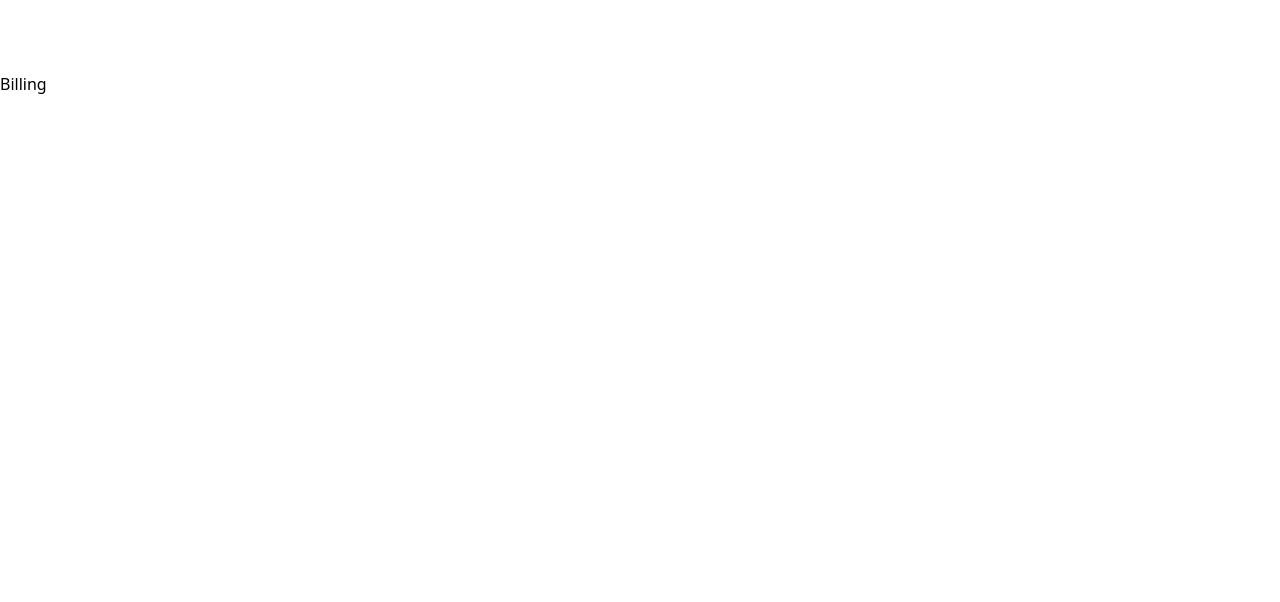
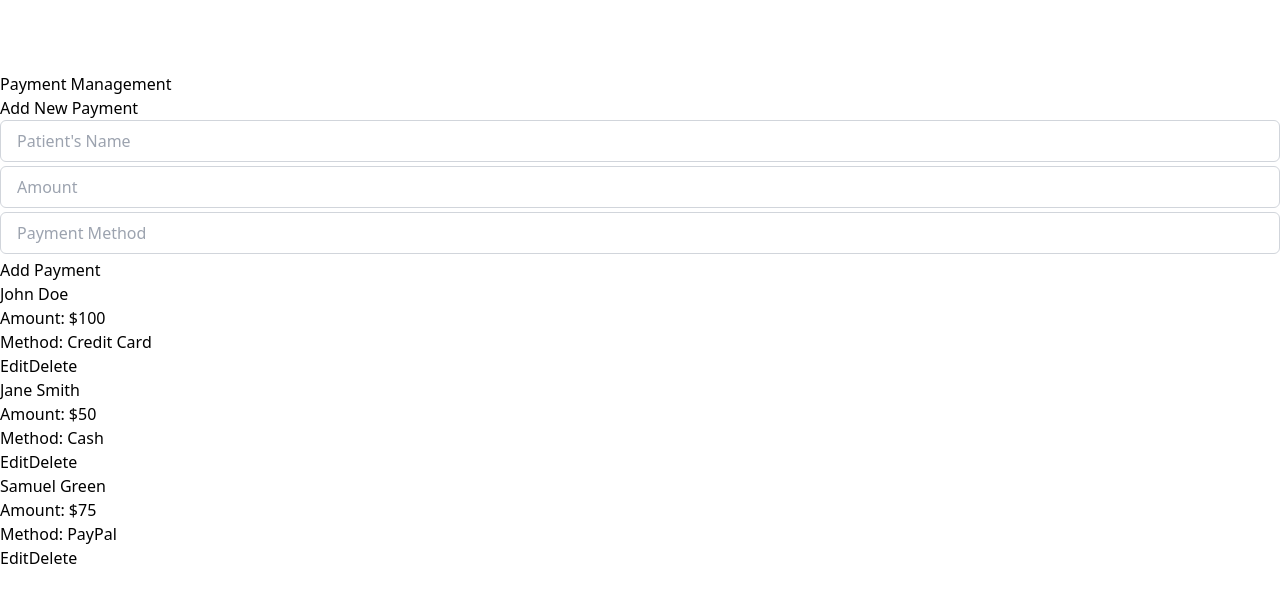
Before and after one commit to amashamaduwanthi/Medical_Center_React, a React (Vite) app: page /payment in a window 1280 px wide. Shown: the top 602 px of the page. Built offline with nearby package versions, Linux system fonts and the light colour scheme.

Commit message:
create patientSlice and send patient data in to backend

```diff
--- a/package.json
+++ b/package.json
@@ -11,6 +11,7 @@
   },
   "dependencies": {
     "@reduxjs/toolkit": "^2.6.1",
+    "axios": "^1.8.3",
     "lucide-react": "^0.479.0",
     "react": "^19.0.0",
     "react-dom": "^19.0.0",
--- /dev/null
+++ b/src/model/Patient.ts
@@ -0,0 +1,14 @@
+export default class Patient{
+    id:number;
+    name:string;
+    age:number;
+    condition: string;
+
+
+    constructor(name:string, age:number, condition:string) {
+       this.name = name;
+       this.age = age;
+       this.condition = condition;
+
+    }
+}
--- a/src/pages/Billing.tsx
+++ b/src/pages/Billing.tsx
@@ -1,6 +1,136 @@
-function Billing(){
-    return(
-        <>Billing</>
-    )
+import { useState } from "react";
+
+// Sample Payment Data for initial load
+const initialPayments = [
+    { id: 1, patient: "John Doe", amount: 100, method: "Credit Card" },
+    { id: 2, patient: "Jane Smith", amount: 50, method: "Cash" },
+    { id: 3, patient: "Samuel Green", amount: 75, method: "PayPal" }
+];
+
+function Billing() {
+    const [payments, setPayments] = useState(initialPayments);
+    const [newPayment, setNewPayment] = useState({ patient: "", amount: "", method: "" });
+    const [editingPayment, setEditingPayment] = useState(null);
+
+    // Function to add a new payment
+    const addPayment = () => {
+        if (newPayment.patient && newPayment.amount && newPayment.method) {
+            const payment = { ...newPayment, id: payments.length + 1 };
+            setPayments([...payments, payment]);
+            setNewPayment({ patient: "", amount: "", method: "" });
+        } else {
+            alert("Please fill all fields.");
+        }
+    };
+
+    // Function to delete a payment
+    const deletePayment = (id) => {
+        const filteredPayments = payments.filter((payment) => payment.id !== id);
+        setPayments(filteredPayments);
+    };
+
+    // Function to update a payment
+    const updatePayment = () => {
+        if (editingPayment) {
+            const updatedPayments = payments.map((payment) =>
+                payment.id === editingPayment.id ? editingPayment : payment
+            );
+            setPayments(updatedPayments);
+            setEditingPayment(null);
+        }
+    };
+
+    // Function to handle input changes
+    const handleInputChange = (e) => {
+        const { name, value } = e.target;
+        if (editingPayment) {
+            setEditingPayment({ ...editingPayment, [name]: value });
+        } else {
+            setNewPayment({ ...newPayment, [name]: value });
+        }
+    };
+
+    // Function to edit a payment
+    const editPayment = (payment) => {
+        setEditingPayment(payment);
+    };
+
+    return (
+        <div className="max-w-screen-xl mx-auto p-6">
+            <h1 className="text-4xl font-extrabold mb-8 text-center text-gray-800">Payment Management</h1>
+
+            {/* Form to add or update a payment */}
+            <div className="max-w-xl mx-auto bg-white p-8 shadow-lg rounded-lg mb-8">
+                <h2 className="text-2xl font-semibold mb-4">{editingPayment ? "Edit Payment" : "Add New Payment"}</h2>
+
+                <input
+                    type="text"
+                    name="patient"
+                    placeholder="Patient's Name"
+                    value={editingPayment ? editingPayment.patient : newPayment.patient}
+                    onChange={handleInputChange}
+                    className="w-full p-4 mb-4 border border-gray-300 rounded-lg shadow-sm focus:ring-2 focus:ring-blue-500"
+                />
+                <input
+                    type="number"
+                    name="amount"
+                    placeholder="Amount"
+                    value={editingPayment ? editingPayment.amount : newPayment.amount}
+                    onChange={handleInputChange}
+                    className="w-full p-4 mb-4 border border-gray-300 rounded-lg shadow-sm focus:ring-2 focus:ring-blue-500"
+                />
+                <input
+                    type="text"
+                    name="method"
+                    placeholder="Payment Method"
+                    value={editingPayment ? editingPayment.method : newPayment.method}
+                    onChange={handleInputChange}
+                    className="w-full p-4 mb-4 border border-gray-300 rounded-lg shadow-sm focus:ring-2 focus:ring-blue-500"
+                />
+
+                {editingPayment ? (
+                    <button
+                        onClick={updatePayment}
+                        className="w-full bg-blue-600 text-white p-4 rounded-lg shadow hover:bg-blue-700 transition duration-300"
+                    >
+                        Update Payment
+                    </button>
+                ) : (
+                    <button
+                        onClick={addPayment}
+                        className="w-full bg-green-600 text-white p-4 rounded-lg shadow hover:bg-green-700 transition duration-300"
+                    >
+                        Add Payment
+                    </button>
+                )}
+            </div>
+
+            {/* Payment Cards */}
+            <div className="grid grid-cols-1 sm:grid-cols-2 lg:grid-cols-3 gap-8">
+                {payments.map((payment) => (
+                    <div key={payment.id} className="bg-white p-6 shadow-lg rounded-lg hover:shadow-xl transition duration-300">
+                        <h3 className="text-xl font-semibold mb-2">{payment.patient}</h3>
+                        <p className="text-gray-700 mb-2">Amount: ${payment.amount}</p>
+                        <p className="text-gray-700 mb-2">Method: {payment.method}</p>
+                        <div className="flex justify-between">
+                            <button
+                                onClick={() => editPayment(payment)}
+                                className="bg-yellow-500 text-white p-2 rounded-lg shadow hover:bg-yellow-600 transition duration-300"
+                            >
+                                Edit
+                            </button>
+                            <button
+                                onClick={() => deletePayment(payment.id)}
+                                className="bg-red-500 text-white p-2 rounded-lg shadow hover:bg-red-600 transition duration-300"
+                            >
+                                Delete
+                            </button>
+                        </div>
+                    </div>
+                ))}
+            </div>
+        </div>
+    );
 }
-export default Billing
+
+export default Billing;
--- a/src/pages/Patient.tsx
+++ b/src/pages/Patient.tsx
@@ -1,4 +1,7 @@
 import { useState } from "react";
+import {AppDispatch} from "../redux/store.ts";
+import {useDispatch, useSelector} from "react-redux";
+import {savePatient} from "../slice/PatientSlice.ts";
 
 // Sample Patient Data for initial load
 const initialPatients = [
@@ -11,18 +14,23 @@ function Patient() {
     const [patients, setPatients] = useState(initialPatients);
     const [newPatient, setNewPatient] = useState({ name: "", age: "", condition: "" });
     const [editingPatient, setEditingPatient] = useState(null);
+    const patient= useSelector((state: any) => state.patient);
+    const dispatch = useDispatch<AppDispatch>();
 
     // Function to add a new patient
-    const addPatient = () => {
-        if (newPatient.name && newPatient.age && newPatient.condition) {
-            const patient = { ...newPatient, id: patients.length + 1 };
-            setPatients([...patients, patient]);
-            setNewPatient({ name: "", age: "", condition: "" });
-        } else {
-            alert("Please fill all fields.");
-        }
+    const addPatient = (e: React.FormEvent) => {
+        e.preventDefault();
+        console.log("Submitted Data:", { name: newPatient.name, age: newPatient.age, condition: newPatient.condition });
+        alert("Patient added successfully!");
+
+        const newPatientData = { ...newPatient, id: patients.length + 1 };
+
+        // Dispatch the action to Redux store
+        dispatch(savePatient(newPatientData));
+
+        // Reset form fields after submission
+        setNewPatient({ id: 0, name: "", age: "", condition: "" });
     };
-
     // Function to delete a patient
     const deletePatient = (id) => {
         const filteredPatients = patients.filter((patient) => patient.id !== id);
--- /dev/null
+++ b/src/slice/PatientSlice.ts
@@ -0,0 +1,51 @@
+
+import {createAsyncThunk, createSlice} from "@reduxjs/toolkit";
+import axios from "axios";
+import Patient from "../model/Patient.ts";
+
+
+
+
+
+
+const initialState:Patient[] = [];
+
+
+const api = axios.create({
+    baseURL: "http://localhost:3000/patient",
+});
+
+
+
+export const savePatient = createAsyncThunk(
+    "patient/add",
+    async (patient:Patient, { rejectWithValue }) => {
+        try {
+            const response = await api.post("/add", patient);
+            return response.data;
+        } catch (error: any) {
+            return rejectWithValue(error.response?.data || error.message);
+        }
+    }
+);
+
+
+const PatientSlice = createSlice({
+    name: 'patient',
+    initialState: initialState,
+    reducers: {
+
+
+    },
+    extraReducers: (builder) => {
+        builder
+            .addCase(savePatient.fulfilled, (state, action) => {
+                state.push(action.payload);
+            })
+
+    }
+});
+
+
+
+export default PatientSlice.reducer;
```
Also changed, not shown: 1 other file (tests, documents, lock files or other folders).
